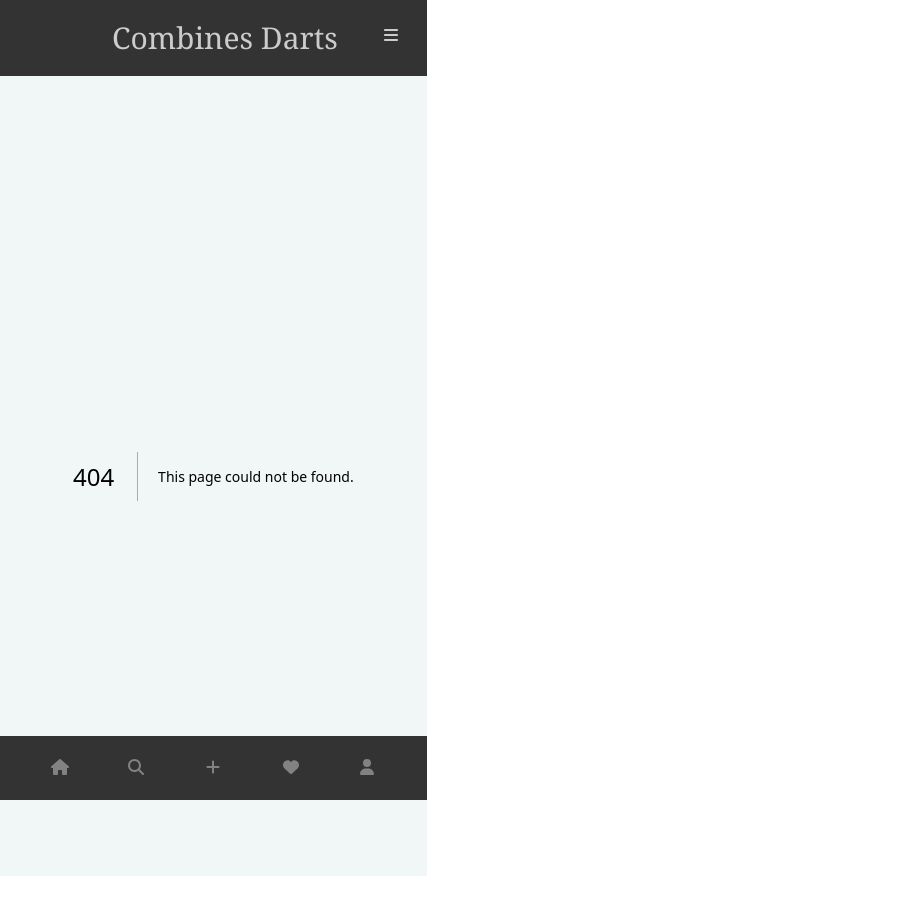
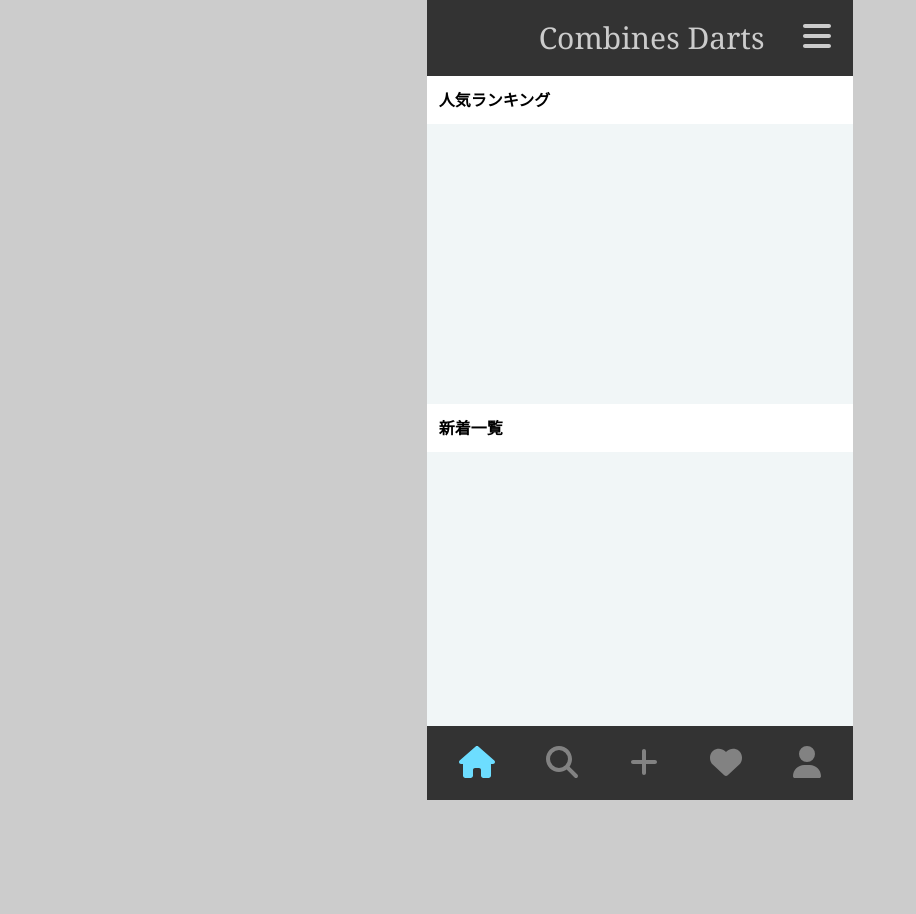
Before and after one commit to kanori1022/darts_frontend, a Next.js app: page /home in a window 1280 px wide. Before the commit this address had no page. Shown: the top 914 px of the page, without its empty margins (0-916 px from the left). After the commit the page ends 806 px from the top, so only its background shows below. Built offline with nearby package versions, Linux system fonts and the light colour scheme.

Commit message:
フッターの色追加

```diff
--- /dev/null
+++ b/app/home/page.tsx
@@ -0,0 +1,15 @@
+export default function home() {
+  return (
+    <div>
+      <div className="pl-3 pr-3 pt-3 pb-3 bg-white mb-70">
+        <div className="人気ランキング font-bold">人気ランキング</div>
+      </div>
+      {/* ここにファイルインポートの処理 */}
+
+      <div className="pl-3 pr-3 pt-3 pb-3 bg-white mb-70">
+        <div className="新着一覧 font-bold">新着一覧</div>
+      </div>
+      <div className="bg-neutral-100"></div>
+    </div>
+  );
+}
--- a/app/layout.tsx
+++ b/app/layout.tsx
@@ -1,8 +1,15 @@
 import { Footer } from "@/components/Footer/page";
 import { Header } from "@/components/Header/page";
 import type { Metadata } from "next";
-import { Geist, Geist_Mono } from "next/font/google";
+import { Geist, Geist_Mono, Inter } from "next/font/google";
 import "./globals.css";
+
+// https://docs.fontawesome.com/web/use-with/react/use-with
+import { config } from "@fortawesome/fontawesome-svg-core";
+import "@fortawesome/fontawesome-svg-core/styles.css";
+config.autoAddCss = false;
+
+const inter = Inter({ subsets: ["latin"] });
 
 const geistSans = Geist({
   variable: "--font-geist-sans",
@@ -27,7 +34,7 @@ export default function RootLayout({
   return (
     <html lang="ja">
       <body
-        className={`${geistSans.variable} ${geistMono.variable} flex flex-col antialiased lg:w-1/3 mx-auto min-h-screen`}
+        className={`${geistSans.variable} ${geistMono.variable} ${inter.className} flex flex-col antialiased lg:w-1/3 mx-auto min-h-screen`}
       >
         <div className="sticky top-0">
           <Header />
--- a/components/Footer/page.tsx
+++ b/components/Footer/page.tsx
@@ -1,3 +1,5 @@
+"use client";
+
 import {
   faHeart,
   faHouse,
@@ -7,44 +9,80 @@ import {
 } from "@fortawesome/free-solid-svg-icons";
 import { FontAwesomeIcon } from "@fortawesome/react-fontawesome";
 import Link from "next/link";
+import { usePathname } from "next/navigation";
 
 export const Footer = () => {
+  const pathname = usePathname(); // 現在のURLパスを取得
+
+  // ${pathname === '/home' ? 'text-orange-400' : 'text-black'}
+  // + (pathname === '/home' ? ' text-orange-400' : ' text-black')
+
+  // 1. これと
+  // pathname === "/home" ? '水色' : 'グレー'
+
+  // 2. これが同じ
+  // if (pathname === "/home") {
+  //   return "水色";
+  // } else {
+  //   return "グレー";
+  // }
+
   return (
-    <div className="bg-[#333333] px-8 p-5 ">
-      <div className="text-[#828282] flex justify-between bg-[#333333]">
-        <Link href="/">
+    <div>
+      <div className="bg-[#333333] text-[#828282] flex justify-between px-8 p-5 ">
+        <Link href="/home">
           {/* <p>Home</p> */}
           <FontAwesomeIcon
             icon={faHouse}
-            className="hover:text-[#6DDDFF] cursor-pointer h-14 w-14"
+            size="2x"
+            className={
+              "hover:text-[#6DDDFF] cursor-pointer " +
+              (pathname === "/home" ? "text-[#6DDDFF]" : "text-[#828282]")
+            }
           />
         </Link>
         <Link href="/">
           {/* <p>Search</p> */}
           <FontAwesomeIcon
             icon={faMagnifyingGlass}
-            className="hover:text-[#6DDDFF] cursor-pointer h-14 w-14"
+            size="2x"
+            className={
+              "hover:text-[#6DDDFF] cursor-pointer " +
+              (pathname === "/" ? "text-[#6DDDFF]" : "text-[#828282]")
+            }
           />
         </Link>
         <Link href="/post">
           {/* <p>Post</p> */}
           <FontAwesomeIcon
             icon={faPlus}
-            className="hover:text-[#6DDDFF] cursor-pointer h-15 w-15"
+            size="2x"
+            className={
+              "hover:text-[#6DDDFF] cursor-pointer " +
+              (pathname === "/post" ? "text-[#6DDDFF]" : "text-[#828282]")
+            }
           />
         </Link>
         <Link href="/">
           {/* <p>favorite</p> */}
           <FontAwesomeIcon
             icon={faHeart}
-            className="hover:text-[#6DDDFF] cursor-pointer h-14 w-14"
+            size="2x"
+            className={
+              "hover:text-[#6DDDFF] cursor-pointer " +
+              (pathname === "/" ? "text-[#6DDDFF]" : "text-[#828282]")
+            }
           />
         </Link>
         <Link href="/">
           {/* <p>profile</p> */}
           <FontAwesomeIcon
             icon={faUser}
-            className="hover:text-[#6DDDFF] cursor-pointer h-14 w-14"
+            size="2x"
+            className={
+              "hover:text-[#6DDDFF] cursor-pointer " +
+              (pathname === "/" ? "text-[#6DDDFF]" : "text-[#828282]")
+            }
           />
         </Link>
       </div>
--- a/components/Header/page.tsx
+++ b/components/Header/page.tsx
@@ -8,7 +8,7 @@ export const Header = () => {
       <p className="text-3xl font-serif text-[#CCCCCC] pl-23">Combines Darts</p>
       <button type="button" className="h-8 w-8 text-[#CCCCCC]">
         <Link href="/login">
-          <FontAwesomeIcon icon={faBars} className="cursor-pointer" />
+          <FontAwesomeIcon icon={faBars} size="2x" className="cursor-pointer" />
         </Link>
       </button>
     </div>
```
